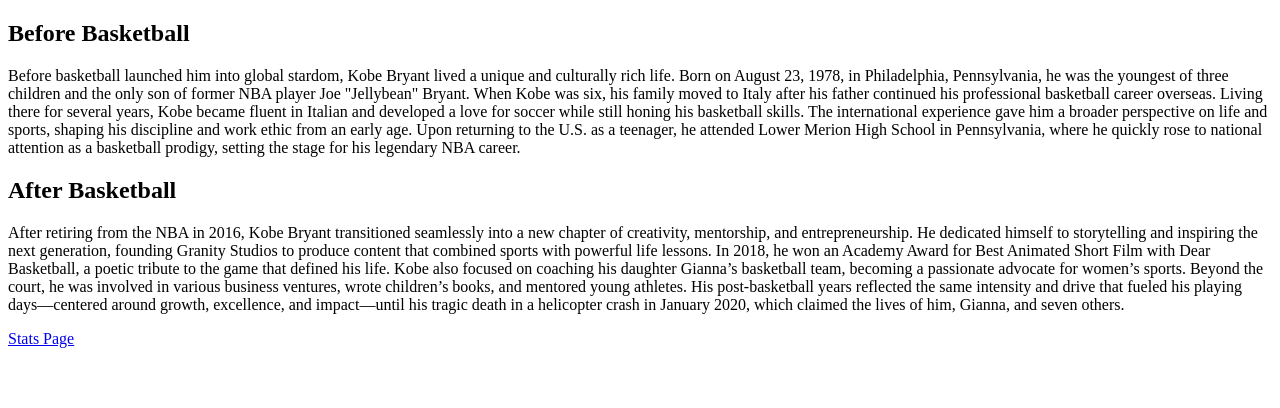
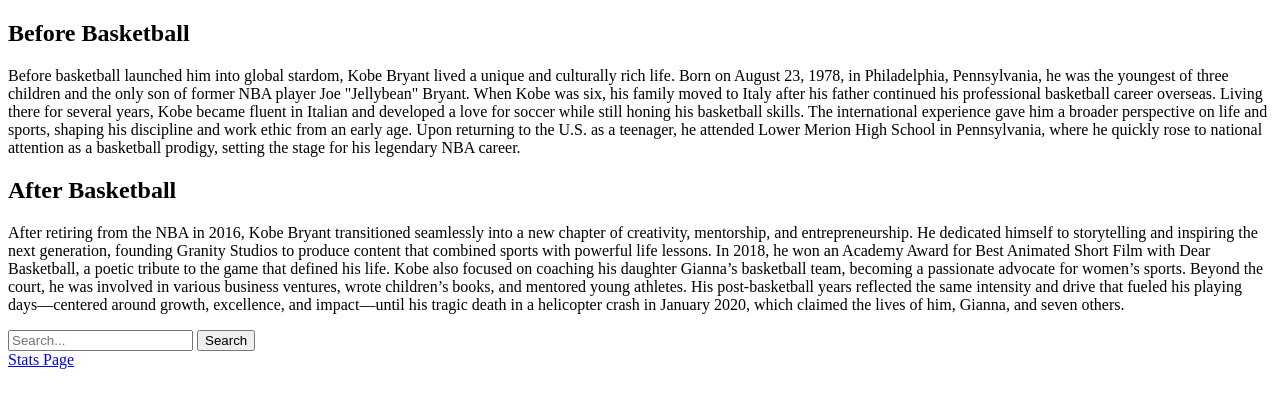
Before and after one commit to conradevans/Module1, a plain HTML site: page aboutKobe.html in a window 1280 px wide. Drawn offline with Linux system fonts and the light colour scheme.

Commit message:
added both pages

```diff
--- a/aboutKobe.html
+++ b/aboutKobe.html
@@ -43,6 +43,12 @@
         him, Gianna, and seven others.
       </p>
     </section>
+    <section>
+      <form>
+        <input type="text" placeholder="Search..." />
+        <button type="submit">Search</button>
+      </form>
+    </section>
     <nav>
       <a href="index.html">Stats Page</a>
     </nav>
```
